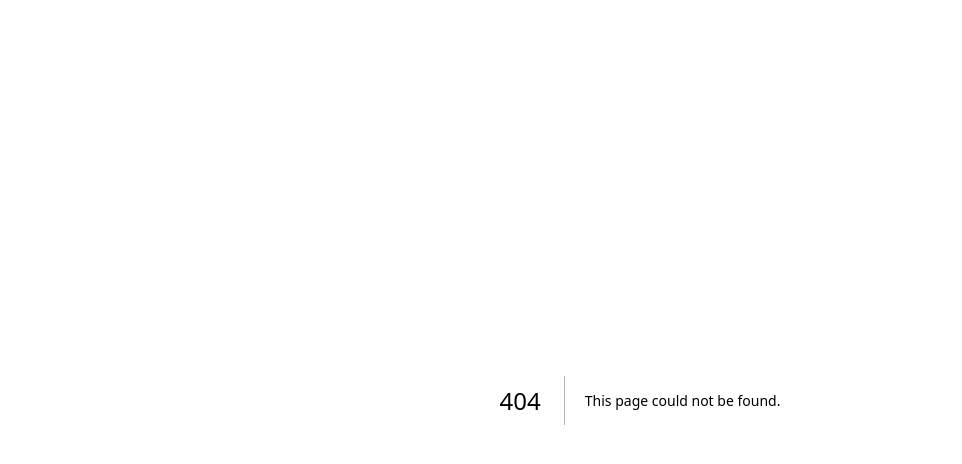
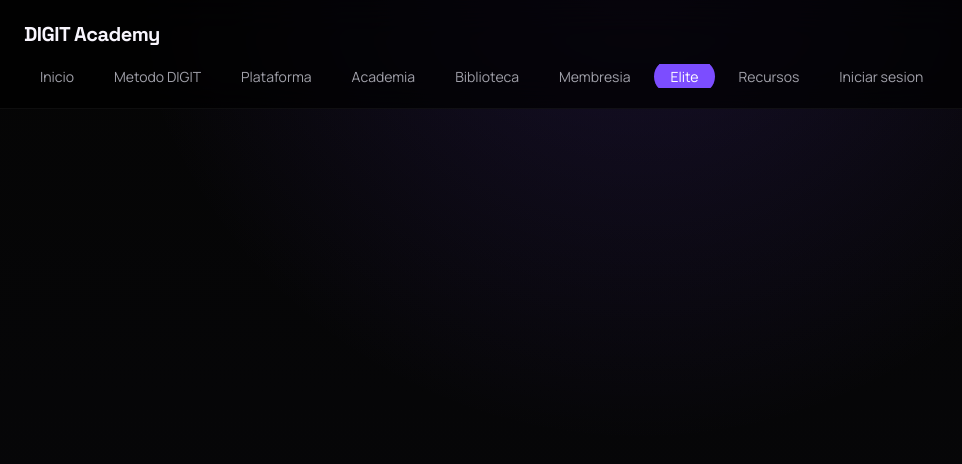
Before and after one commit to jeisonsosablockdev/digit-website, a Next.js app: page /elite in a window 1280 px wide. Before the commit this address had no page. Shown: the top 464 px of the page, without its empty margins (0-962 px from the left). Built offline with nearby package versions, Linux system fonts and the light colour scheme.

Commit message:
feat(app): add site navigation routes

```diff
--- /dev/null
+++ b/app/academia/page.tsx
@@ -0,0 +1,18 @@
+import type { Metadata } from "next";
+
+import { BlankRoutePage } from "@/components/site-shell";
+
+export const metadata: Metadata = {
+  title: "Academia | DIGIT Trading Academy",
+  alternates: {
+    canonical: "/academia"
+  }
+};
+
+export default function AcademiaPage() {
+  return (
+    <BlankRoutePage currentPath="/academia" title="Academia">
+      <h1 className="sr-only">Academia</h1>
+    </BlankRoutePage>
+  );
+}
--- /dev/null
+++ b/app/biblioteca/page.tsx
@@ -0,0 +1,18 @@
+import type { Metadata } from "next";
+
+import { BlankRoutePage } from "@/components/site-shell";
+
+export const metadata: Metadata = {
+  title: "Biblioteca | DIGIT Trading Academy",
+  alternates: {
+    canonical: "/biblioteca"
+  }
+};
+
+export default function BibliotecaPage() {
+  return (
+    <BlankRoutePage currentPath="/biblioteca" title="Biblioteca">
+      <h1 className="sr-only">Biblioteca</h1>
+    </BlankRoutePage>
+  );
+}
--- /dev/null
+++ b/app/elite/page.tsx
@@ -0,0 +1,18 @@
+import type { Metadata } from "next";
+
+import { BlankRoutePage } from "@/components/site-shell";
+
+export const metadata: Metadata = {
+  title: "Elite | DIGIT Trading Academy",
+  alternates: {
+    canonical: "/elite"
+  }
+};
+
+export default function ElitePage() {
+  return (
+    <BlankRoutePage currentPath="/elite" title="Elite">
+      <h1 className="sr-only">Elite</h1>
+    </BlankRoutePage>
+  );
+}
--- /dev/null
+++ b/app/iniciar-sesion/page.tsx
@@ -0,0 +1,18 @@
+import type { Metadata } from "next";
+
+import { BlankRoutePage } from "@/components/site-shell";
+
+export const metadata: Metadata = {
+  title: "Iniciar sesion | DIGIT Trading Academy",
+  alternates: {
+    canonical: "/iniciar-sesion"
+  }
+};
+
+export default function IniciarSesionPage() {
+  return (
+    <BlankRoutePage currentPath="/iniciar-sesion" title="Iniciar sesion">
+      <h1 className="sr-only">Iniciar sesion</h1>
+    </BlankRoutePage>
+  );
+}
--- /dev/null
+++ b/app/membresia/page.tsx
@@ -0,0 +1,18 @@
+import type { Metadata } from "next";
+
+import { BlankRoutePage } from "@/components/site-shell";
+
+export const metadata: Metadata = {
+  title: "Membresia | DIGIT Trading Academy",
+  alternates: {
+    canonical: "/membresia"
+  }
+};
+
+export default function MembresiaPage() {
+  return (
+    <BlankRoutePage currentPath="/membresia" title="Membresia">
+      <h1 className="sr-only">Membresia</h1>
+    </BlankRoutePage>
+  );
+}
--- /dev/null
+++ b/app/metodo-digit/page.tsx
@@ -0,0 +1,18 @@
+import type { Metadata } from "next";
+
+import { BlankRoutePage } from "@/components/site-shell";
+
+export const metadata: Metadata = {
+  title: "Metodo DIGIT | DIGIT Trading Academy",
+  alternates: {
+    canonical: "/metodo-digit"
+  }
+};
+
+export default function MetodoDigitPage() {
+  return (
+    <BlankRoutePage currentPath="/metodo-digit" title="Metodo DIGIT">
+      <h1 className="sr-only">Metodo DIGIT</h1>
+    </BlankRoutePage>
+  );
+}
--- a/app/page.tsx
+++ b/app/page.tsx
@@ -1,5 +1,6 @@
-import Image from "next/image";
 import type { Metadata } from "next";
+
+import { SiteShell } from "@/components/site-shell";
 
 export const metadata: Metadata = {
   title: "DIGIT Trading Academy | Plataforma integral",
@@ -103,14 +104,6 @@ const faqs = [
   }
 ];
 
-const navItems = [
-  { icon: "home", active: true, label: "Home" },
-  { icon: "school", active: false, label: "Academy" },
-  { icon: "query_stats", active: false, label: "Performance" },
-  { icon: "hub", active: false, label: "Community" },
-  { icon: "person", active: false, label: "Profile" }
-];
-
 function ActionButtons() {
   return (
     <div className="flex flex-col gap-4">
@@ -126,27 +119,7 @@ function ActionButtons() {
 
 export default function HomePage() {
   return (
-    <>
-      <header className="glass-effect fixed inset-x-0 top-0 z-50 flex h-16 items-center justify-between border-b border-white/5 bg-glass-bg px-6">
-        <div className="flex items-center gap-4">
-          <button aria-label="Menu" className="interactive-scale">
-            <span className="material-symbols-outlined text-on-surface">menu</span>
-          </button>
-          <span className="font-headline text-xl font-bold tracking-tight">
-            DIGIT Academy
-          </span>
-        </div>
-        <div className="interactive-scale h-9 w-9 overflow-hidden rounded-full border border-white/10">
-          <Image
-            alt="User"
-            className="h-full w-full object-cover"
-            src="https://lh3.googleusercontent.com/aida-public/AB6AXuBFalGliiUQrLtWKJib7YedhAEvm9tPCxYFOuuktNzYxDSasFctdxBeDzTyBUBCNRsejow82-2r-0dtxTm5jIKPbmcXpJfw8JrC8oHO4dmmDkXBEowBPf1aU882NB2-yb6thOgiP8oO7aUKBXAQbiTbMuFOLSBBZ1Sd9JJEMw7BkQcHGadzStyJf1Kt-3uFaw2NBIKhhk22XYltkgQ-qOJ2g0p5b3-WB5goQPnpKEDszdnFw8a-gEMGB0LUZ7M_v5w2Yywgcp54Acs"
-            width={36}
-            height={36}
-          />
-        </div>
-      </header>
-
+    <SiteShell currentPath="/">
       <main className="pb-32 pt-16">
         <section className="hero-bg-gradient relative overflow-hidden px-6 py-12">
           <div className="mx-auto w-full max-w-[1280px]">
@@ -514,31 +487,6 @@ export default function HomePage() {
           </div>
         </footer>
       </main>
-
-      <nav className="glass-effect fixed bottom-6 left-1/2 z-50 flex w-[90%] max-w-md -translate-x-1/2 items-center justify-around rounded-full border border-white/10 bg-glass-bg px-2 py-2 shadow-2xl shadow-neon">
-        {navItems.map((item) => (
-          <button
-            key={item.label}
-            aria-label={item.label}
-            className={`interactive-scale flex items-center justify-center rounded-full p-3 ${
-              item.active
-                ? "bg-secondary/10 text-secondary"
-                : "text-on-surface-variant"
-            }`}
-          >
-            <span
-              className="material-symbols-outlined"
-              style={
-                item.active
-                  ? { fontVariationSettings: '"FILL" 1, "wght" 500, "GRAD" 0, "opsz" 24' }
-                  : undefined
-              }
-            >
-              {item.icon}
-            </span>
-          </button>
-        ))}
-      </nav>
-    </>
+    </SiteShell>
   );
 }
--- /dev/null
+++ b/app/plataforma/page.tsx
@@ -0,0 +1,18 @@
+import type { Metadata } from "next";
+
+import { BlankRoutePage } from "@/components/site-shell";
+
+export const metadata: Metadata = {
+  title: "Plataforma | DIGIT Trading Academy",
+  alternates: {
+    canonical: "/plataforma"
+  }
+};
+
+export default function PlataformaPage() {
+  return (
+    <BlankRoutePage currentPath="/plataforma" title="Plataforma">
+      <h1 className="sr-only">Plataforma</h1>
+    </BlankRoutePage>
+  );
+}
--- /dev/null
+++ b/app/recursos/page.tsx
@@ -0,0 +1,18 @@
+import type { Metadata } from "next";
+
+import { BlankRoutePage } from "@/components/site-shell";
+
+export const metadata: Metadata = {
+  title: "Recursos | DIGIT Trading Academy",
+  alternates: {
+    canonical: "/recursos"
+  }
+};
+
+export default function RecursosPage() {
+  return (
+    <BlankRoutePage currentPath="/recursos" title="Recursos">
+      <h1 className="sr-only">Recursos</h1>
+    </BlankRoutePage>
+  );
+}
--- /dev/null
+++ b/components/site-shell.tsx
@@ -0,0 +1,81 @@
+import Link from "next/link";
+
+type NavigationItem = {
+  href: string;
+  label: string;
+};
+
+export const primaryNavigation: NavigationItem[] = [
+  { href: "/", label: "Inicio" },
+  { href: "/metodo-digit", label: "Metodo DIGIT" },
+  { href: "/plataforma", label: "Plataforma" },
+  { href: "/academia", label: "Academia" },
+  { href: "/biblioteca", label: "Biblioteca" },
+  { href: "/membresia", label: "Membresia" },
+  { href: "/elite", label: "Elite" },
+  { href: "/recursos", label: "Recursos" },
+  { href: "/iniciar-sesion", label: "Iniciar sesion" }
+];
+
+export function SiteShell({
+  children,
+  currentPath = "/"
+}: Readonly<{
+  children: React.ReactNode;
+  currentPath?: string;
+}>) {
+  return (
+    <>
+      <header className="glass-effect sticky top-0 z-50 border-b border-white/5 bg-black/70">
+        <div className="mx-auto flex max-w-[1280px] flex-col gap-4 px-6 py-5">
+        <div className="flex items-center justify-between gap-6">
+          <Link className="font-headline text-xl font-bold tracking-tight" href="/">
+            DIGIT Academy
+          </Link>
+        </div>
+          <nav aria-label="Navegacion principal" className="overflow-x-auto">
+            <ul className="flex min-w-max items-center gap-2">
+              {primaryNavigation.map((item) => {
+                const isActive = currentPath === item.href;
+
+                return (
+                  <li key={item.href}>
+                    <Link
+                      className={`rounded-full px-4 py-2 text-sm transition-colors ${
+                        isActive
+                          ? "bg-primary text-white"
+                          : "text-on-surface-variant hover:bg-white/5 hover:text-white"
+                      }`}
+                      href={item.href}
+                    >
+                      {item.label}
+                    </Link>
+                  </li>
+                );
+              })}
+            </ul>
+          </nav>
+        </div>
+      </header>
+      <main>{children}</main>
+    </>
+  );
+}
+
+export function BlankRoutePage({
+  children,
+  currentPath,
+  title
+}: Readonly<{
+  children?: React.ReactNode;
+  currentPath: string;
+  title: string;
+}>) {
+  return (
+    <SiteShell currentPath={currentPath}>
+      <section className="mx-auto flex min-h-[calc(100vh-109px)] w-full max-w-[1280px] items-center justify-center px-6 py-16">
+        {children ?? <h1 className="sr-only">{title}</h1>}
+      </section>
+    </SiteShell>
+  );
+}
```
Also changed, not shown: 3 other files (tests, documents, lock files or other folders).
